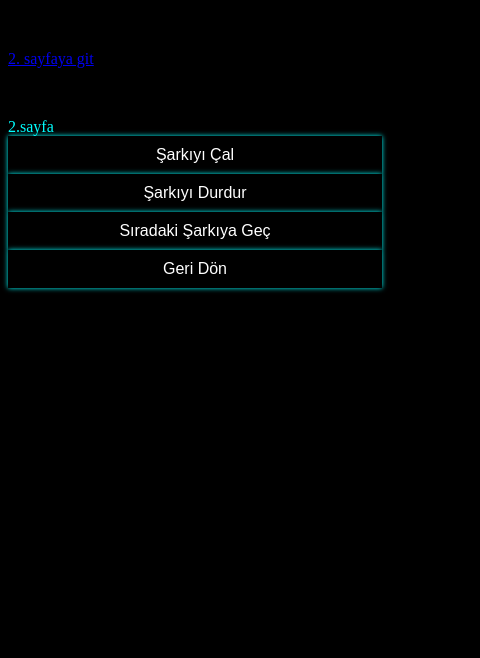
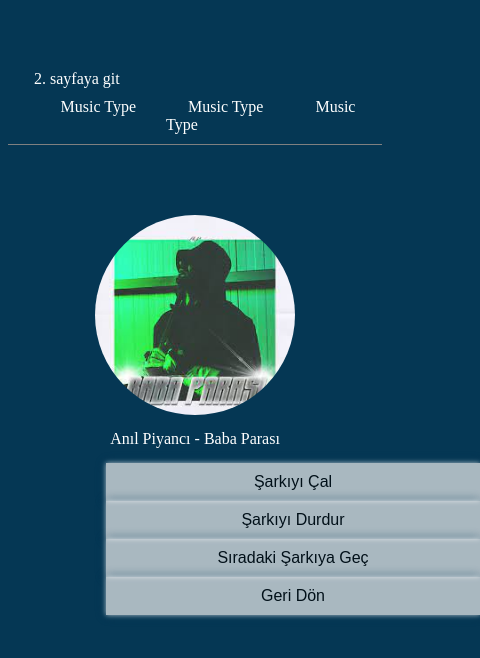
Before and after one commit to Eraxus1/VueMp3, a Vue app: page /about in a window 390 px wide. Shown: the top 658 px of the page, 480 px wide, since content can reach past the window. Built offline with nearby package versions, Linux system fonts and the light colour scheme.

Commit message:
Add files via upload

```diff
--- a/src/views/AboutView.vue
+++ b/src/views/AboutView.vue
@@ -1,39 +1,52 @@
 <template>
+      <Header />
+
   <div>
-    2.sayfa
-    <button @click="playSong">Şarkıyı Çal</button>
-    <button @click="stopSong">Şarkıyı Durdur</button>
-
     <audio ref="audioPlayer" :src="songUrl"></audio>
-    <button @click="nextSong">Sıradaki Şarkıya Geç</button>
-    <button @click="backSong">Geri Dön</button>
+    <img :src="songImageUrl" alt="Şarkı Resmi">
+    <p>{{ songTittle }}</p>
+    <div class="buttons">
+      <button @click="playSong">Şarkıyı Çal</button>
+      <button @click="stopSong">Şarkıyı Durdur</button>
+      <button @click="nextSong">Sıradaki Şarkıya Geç</button>
+      <button @click="backSong">Geri Dön</button>
+    </div>
   </div>
 </template>
 
 <script>
+import Header from "@/components/Header.vue"
 export default {
+  components: {
+    Header
+  },
   data() {
     return {
       songs: [
         {
-          title: 'Anıl Piyancı BP',
-          url: '/music/anılpiyancı.mp3'
+          title: 'Anıl Piyancı - Baba Parası',
+          url: '/music/anılpiyancı.mp3',
+          image: '/images/anıl.jpg'
         },
         {
-          title: 'Anıl Piyancı BP',
-          url: '/music/anılutd.mp3'
+          title: 'Anıl Piyancı - Üstümde Tütüyo Duman',
+          url: '/music/anılutd.mp3',
+          image: '/images/anıl.jpg'
         },
         {
-          title: 'Anıl Piyancı S.S.D',
-          url: '/music/anılssd.mp3'
+          title: 'Anıl Piyancı - S.S.D',
+          url: '/music/anılssd.mp3',
+          image: '/images/anıl.jpg'
         },
         {
-          title: 'Anıl Piyancı S.S.D',
-          url: '/music/anılbbg.mp3'
+          title: 'Anıl Piyancı - Boğar Beni Gündüz',
+          url: '/music/anılbbg.mp3',
+          image: '/images/anıl.jpg'
         },
         {
-          title: 'Anıl Piyancı S.S.D',
-          url: '/music/joker.mp3'
+          title: 'Joker - Eriyorum Hala',
+          url: '/music/joker.mp3',
+          image: '/images/anıl.jpg'
         },
       ],
       songIndex: 0
@@ -42,6 +55,12 @@ export default {
   computed: {
     songUrl() {
       return this.songs[this.songIndex].url
+    },
+    songImageUrl() {
+      return this.songs[this.songIndex].image
+    },
+    songTittle() {
+      return this.songs[this.songIndex].title
     }
   },
   methods: {
@@ -53,6 +72,9 @@ export default {
     },
     nextSong() {
       this.songIndex++;
+      if (this.songIndex >= this.songs.length) {
+        this.songIndex = 0;
+      }
     },
     backSong() {
       this.songIndex--;
@@ -60,3 +82,86 @@ export default {
   }
 };
 </script>
+<style>
+body {
+  background-color: #053754;
+  color: aqua;
+}
+
+div {
+  margin-top: 70px;
+  display: block;
+  align-items: center;
+}
+p {
+  text-align: center;
+  padding: 15px;
+  margin: auto;
+  color: white;
+}
+
+img {
+  margin: auto;
+  display: block;
+  width: 200px;
+  height: 200px;
+  border-radius: 100px;
+}
+
+.buttons {
+  width: 600px;
+  margin: auto;
+}
+
+button {
+  margin: 3px;
+  background-color: none;
+  color: black;
+  opacity: 0.7;
+  padding: 10px 20px;
+  font-size: 16px;
+  width:200px;
+  left: 98px;
+  border: none;
+  position: relative;
+  box-shadow: 0 0 5px white, 0 0 10px #053754;
+  outline: none;
+}
+
+button:hover {
+  transition: 1s;
+  margin: 3px;
+  background-color: #053754;
+  padding: 10px 20px;
+  font-size: 16px;
+  border: none;
+  position: relative;
+  box-shadow: 0 0 5px white;
+  outline: none;
+  color:white;
+}
+
+audio {
+  display: none;
+}
+
+@media (max-width:500px) {
+  .buttons {
+    width: 100%;
+  }
+
+  button {
+    display: block;
+    margin: auto;
+    width: 100%;
+  }
+
+  img {
+    border-radius: 100px;
+    margin: auto;
+  }
+
+  p {
+    text-align: center;
+  }
+}</style>
--- a/src/views/HomeView.vue
+++ b/src/views/HomeView.vue
@@ -1,161 +1,66 @@
 <template>
-  <div>
-    <audio ref="audioPlayer" :src="songUrl"></audio>
-    <img :src="songImageUrl" alt="Şarkı Resmi">
-    <p>{{ songTittle }}</p>
-    <div class="buttons">
-      <button @click="playSong">Şarkıyı Çal</button>
-      <button @click="stopSong">Şarkıyı Durdur</button>
-      <button @click="nextSong">Sıradaki Şarkıya Geç</button>
-      <button @click="backSong">Geri Dön</button>
+  <div class="container">
+    <img src="/images/tryme.gif" alt="" class="background-image">
+    <div class="button-container">
+      <router-link to="/about" class="button">Listen To Music</router-link>
     </div>
   </div>
 </template>
 
 <script>
 export default {
-  data() {
-    return {
-      songs: [
-        {
-          title: 'Anıl Piyancı - Baba Parası',
-          url: '/music/anılpiyancı.mp3',
-          image: '/images/anıl.jpg'
-        },
-        {
-          title: 'Anıl Piyancı - Üstümde Tütüyo Duman',
-          url: '/music/anılutd.mp3',
-          image: '/images/anıl.jpg'
-        },
-        {
-          title: 'Anıl Piyancı - S.S.D',
-          url: '/music/anılssd.mp3',
-          image: '/images/anıl.jpg'
-        },
-        {
-          title: 'Anıl Piyancı - Boğar Beni Gündüz',
-          url: '/music/anılbbg.mp3',
-          image: '/images/anıl.jpg'
-        },
-        {
-          title: 'Joker - Eriyorum Hala',
-          url: '/music/joker.mp3',
-          image: '/images/anıl.jpg'
-        },
-      ],
-      songIndex: 0
-    };
-  },
-  computed: {
-    songUrl() {
-      return this.songs[this.songIndex].url
-    },
-    songImageUrl() {
-      return this.songs[this.songIndex].image
-    },
-    songTittle() {
-      return this.songs[this.songIndex].title
-    }
-  },
-  methods: {
-    playSong() {
-      this.$refs.audioPlayer.play();
-    },
-    stopSong() {
-      this.$refs.audioPlayer.pause();
-    },
-    nextSong() {
-      this.songIndex++;
-      if (this.songIndex >= this.songs.length) {
-        this.songIndex = 0;
-      }
-    },
-    backSong() {
-      this.songIndex--;
-    },
+  name: "HomePage",
+  mounted() {
+    window.scrollTo(0, document.body.scrollHeight / 3);
   }
 };
 </script>
+
 <style>
-body {
-  background-color: black;
-  color: aqua;
+body{
+  background-color: #053754;
+}
+.container {
+  position: relative;
+  width: 100%;
+  height: 100vh;
 }
 
-div {
-  margin-top: 50px;
-  display: block;
-  align-items: center;
+.background-image {
+  width: 100%;
+  height: 100%;
+  object-fit: cover;
 }
 
-p {
-  text-shadow: 0 0 30px #fff, 0 0 40px aqua, 0 0 100px aqua;
-  text-align: center;
-  padding: 15px;
-  margin: auto;
-  color: white;
+.button-container {
+  position: absolute;
+  left: 50%;
+  top: 70%;
+  transform: translate(-50%, -50%);
 }
 
-img {
-  margin: auto;
-  display: block;
-  width: 200px;
-  height: 200px;
-  border-radius: 100px;
+.button {
+  display: inline-block;
+  padding: 16px 32px;
+  border-radius: 4px;
+  background-color:none;
+  color: #fff;
+  font-size: 18px;
+  text-align: center;
+  text-decoration: none;
+  box-shadow:  0 0 10px white , 0 0 20px aqua;
 }
 
-.buttons {
-  width: 600px;
-  margin: auto;
+.button:hover {
+  transition: 1s;
+  background-color: #0f6a83;
 }
-
-button {
-  margin: 3px;
-  background-color: #000000;
-  color: #fff;
-  padding: 10px 20px;
-  font-size: 16px;
-  border: none;
-  position: relative;
-  box-shadow: 0 0 5px aqua;
-  outline: none;
-}
-
-button:hover {
-  transition: 1s;
-  margin: 3px;
-  background-color: aqua;
-  padding: 10px 20px;
-  font-size: 16px;
-  border: none;
-  position: relative;
-  box-shadow: 0 0 5px aqua;
-  outline: none;
-  color: black
-}
-
-audio {
+audio{
   display: none;
 }
-
-@media (max-width:500px) {
-  .buttons {
-    width: 100%;
-
+@media (max-width:500px){
+  .button{
+    width: 200px;
   }
-
-  button {
-    display: block;
-    margin: auto;
-    width: 100%;
-  }
-
-  img {
-    border-radius: 100px;
-    margin: auto;
-  }
-
-  p {
-    text-align: center;
-  }
-}</style>
+}
+</style>
```
